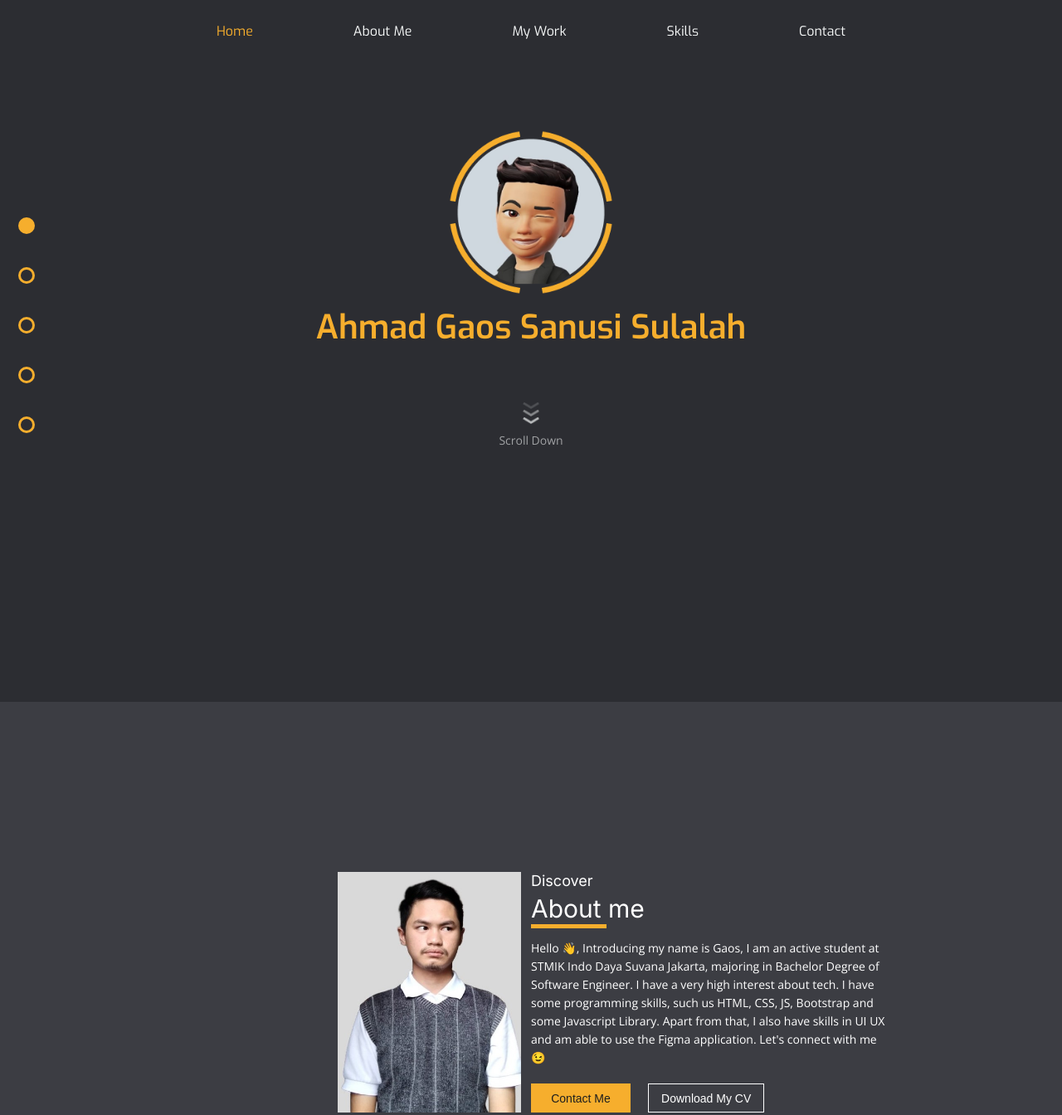
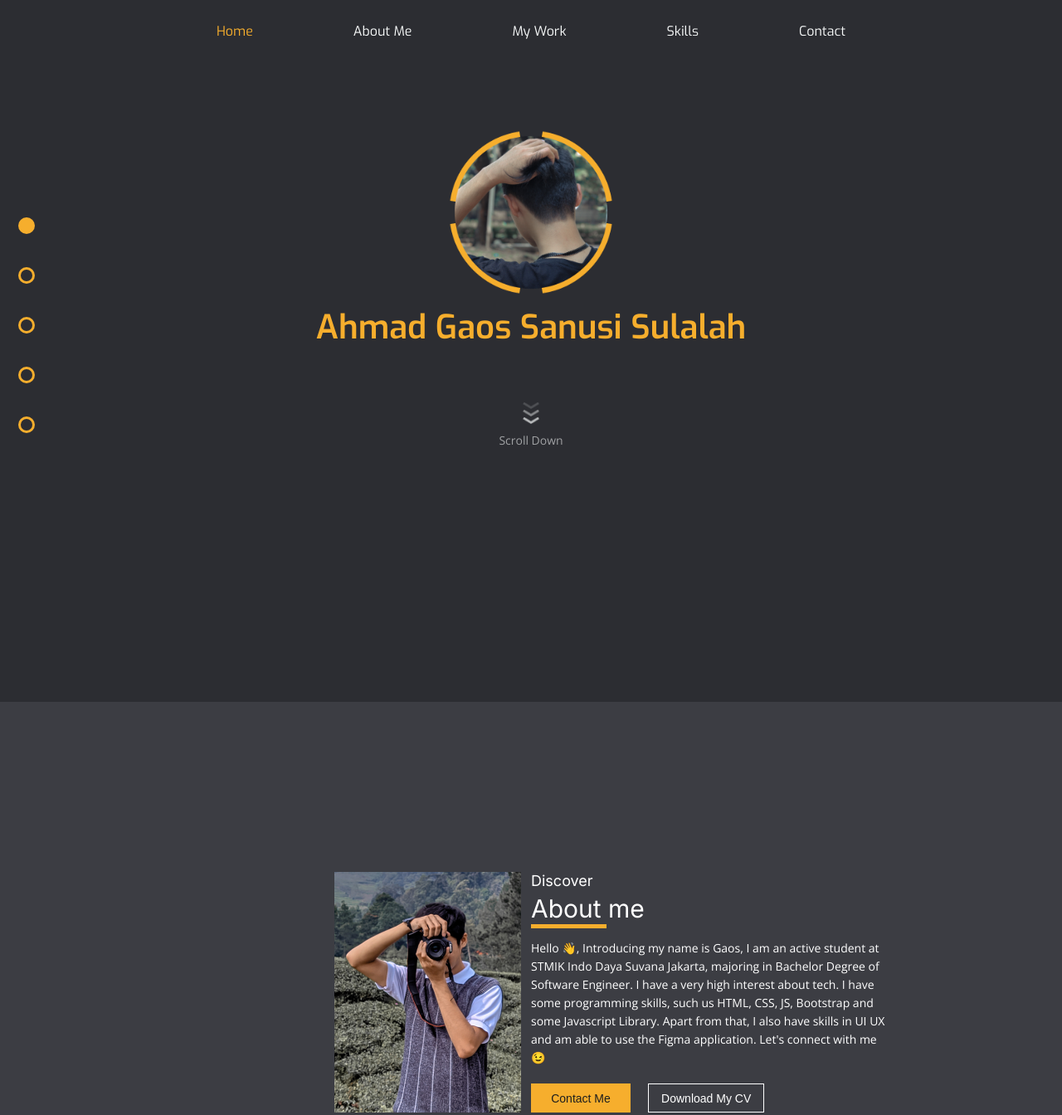
Before and after one commit to oscode04/portfolio, a plain HTML site: page index.html in a window 1280 px wide. Shown: the top 1344 px of the page at 83% size. Drawn offline with nearby package versions, Linux system fonts and the light colour scheme.

Commit message:
Ganti foto

```diff
--- a/pages-html/about-me.html
+++ b/pages-html/about-me.html
@@ -2,7 +2,7 @@
   <div class="col-lg-6 d-flex justify-content-lg-end justify-content-center">
     <img
       data-aos="fade-right"
-      src="../aset-img/photo/foto-portrait-2.jpg"
+      src="../aset-img/photo/foto-portrait-4.jpg"
       alt=""
     />
   </div>
--- a/pages-html/landing-page.html
+++ b/pages-html/landing-page.html
@@ -1,6 +1,6 @@
 <div class="bag-1">
   <div class="foto d-flex justify-content-center">
-    <img src="aset-img/photo/avatar-2.png" alt="" />
+    <img src="aset-img/photo/avatar-3.png" alt="" />
   </div>
   <div class="name">
     <h1 class="h1">Ahmad Gaos Sanusi Sulalah</h1>
```
Also changed, not shown: aset-img/photo/avatar-3.png (added), aset-img/photo/foto-portrait-4.jpg (added), 2 other files.
